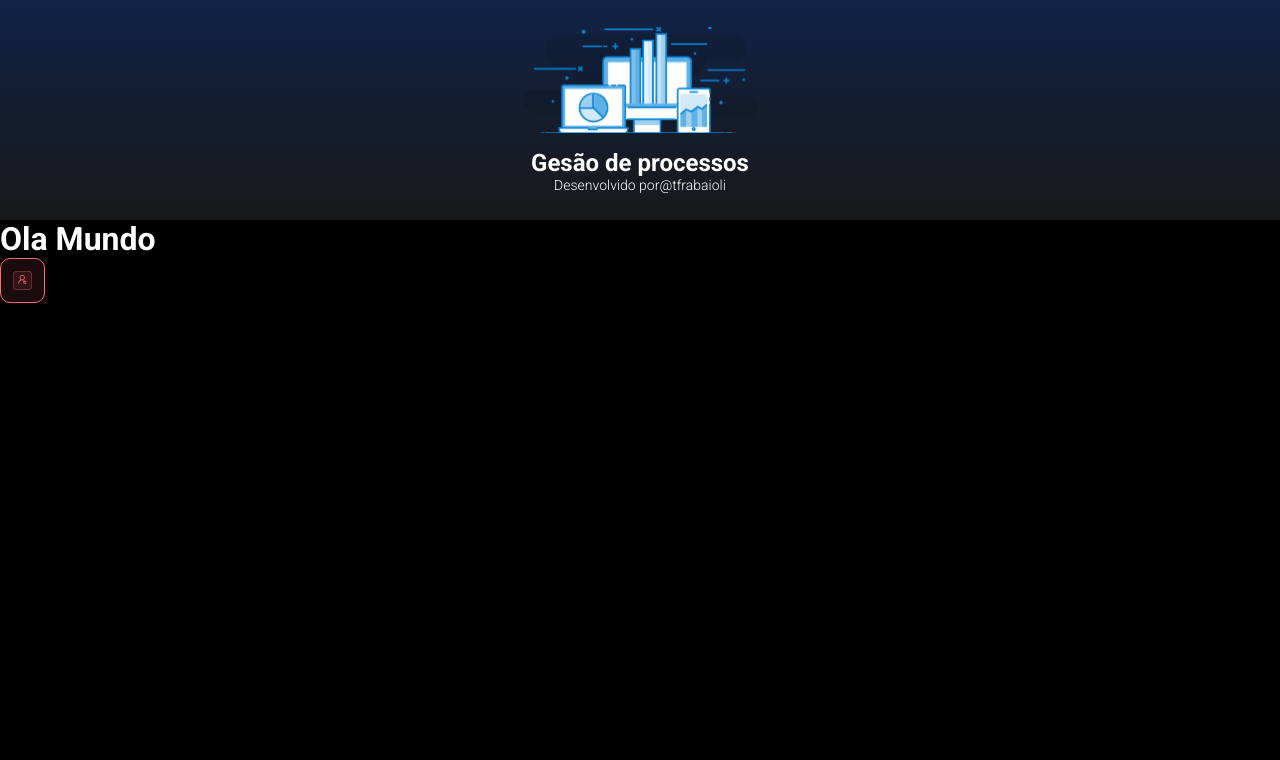
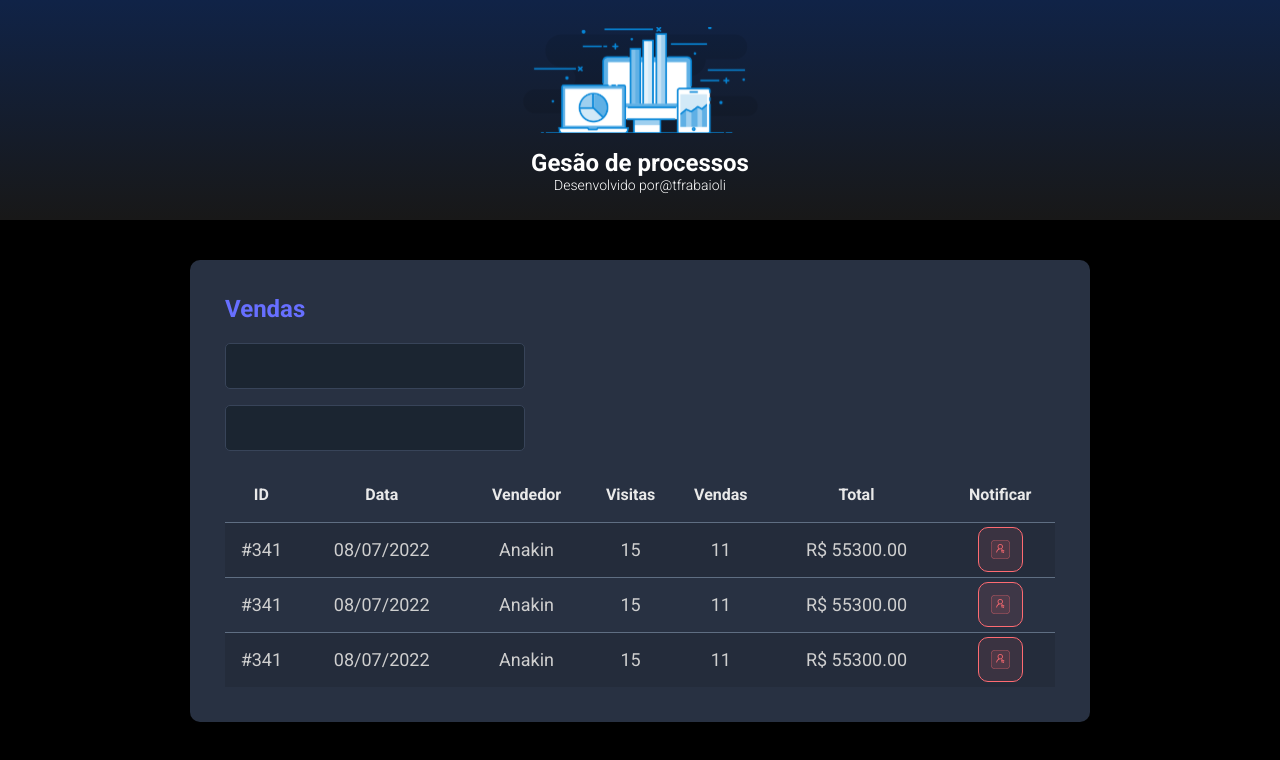
Before and after one commit to thiagorabaioli/tfrTools-front, a React (Vite) app: page / in a window 1280 px wide. Shown: the top 760 px of the page. Built offline with nearby package versions, Linux system fonts and the light colour scheme.

Commit message:
Other components

```diff
--- a/src/App.tsx
+++ b/src/App.tsx
@@ -1,5 +1,6 @@
 import Header from "./components/Header"
-import NotificationButton from "./components/NotificationButton"
+import SalesCard from "./components/SalesCard"
+
 
 
 function App() {
@@ -7,8 +8,13 @@
   return (
     <>
     <Header />
-    <h1> Ola Mundo</h1>
-    <NotificationButton />
+    <main>
+      <section id="sales">
+        <div className="dsmeta-container">
+        <SalesCard />
+        </div>
+        </section>
+        </main>
     </>
   )
 }
--- /dev/null
+++ b/src/components/SalesCard/index.tsx
@@ -0,0 +1,83 @@
+
+import NotificationButton from '../NotificationButton'
+import './styles.css'
+
+function SalesCard() {
+
+    return (
+      <>
+     <div className="dsmeta-card">
+            <h2 className="dsmeta-sales-title">Vendas</h2>
+            <div>
+              <div className="dsmeta-form-control-container">
+                <input className="dsmeta-form-control" type="text" />
+              </div>
+              <div className="dsmeta-form-control-container">
+                <input className="dsmeta-form-control" type="text"/>
+              </div>
+            </div>
+
+            <div>
+              <table className="dsmeta-sales-table">
+                <thead>
+                  <tr>
+                    <th className="show992">ID</th>
+                    <th className="show576">Data</th>
+                    <th>Vendedor</th>
+                    <th className="show992">Visitas</th>
+                    <th className="show992">Vendas</th>
+                    <th>Total</th>
+                    <th>Notificar</th>
+                  </tr>
+                </thead>
+                <tbody>
+                  <tr>
+                    <td className="show992">#341</td>
+                    <td className="show576">08/07/2022</td>
+                    <td>Anakin</td>
+                    <td className="show992">15</td>
+                    <td className="show992">11</td>
+                    <td>R$ 55300.00</td>
+                    <td>
+                      <div className="dsmeta-red-btn-container">
+                       <NotificationButton />
+                      </div>
+                    </td>
+                  </tr>
+                  <tr>
+                    <td className="show992">#341</td>
+                    <td className="show576">08/07/2022</td>
+                    <td>Anakin</td>
+                    <td className="show992">15</td>
+                    <td className="show992">11</td>
+                    <td>R$ 55300.00</td>
+                    <td>
+                      <div className="dsmeta-red-btn-container">
+                       <NotificationButton />
+                      </div>
+                    </td>
+                  </tr>
+                  <tr>
+                    <td className="show992">#341</td>
+                    <td className="show576">08/07/2022</td>
+                    <td>Anakin</td>
+                    <td className="show992">15</td>
+                    <td className="show992">11</td>
+                    <td>R$ 55300.00</td>
+                    <td>
+                      <div className="dsmeta-red-btn-container">
+                        <NotificationButton />
+                      </div>
+                    </td>
+                  </tr>
+                </tbody>
+
+              </table>
+            </div>
+
+          </div>
+      </>
+    )
+  }
+
+  export default SalesCard
--- /dev/null
+++ b/src/components/SalesCard/styles.css
@@ -0,0 +1,99 @@
+.dsmeta-card {
+    background-color: #283142;
+    border-radius: 10px;
+    padding: 30px 10px;
+  }
+
+
+  .dsmeta-sales-title {
+    color: #676fff;
+    font-size: 24px;
+    margin-bottom: 20px;
+  }
+
+  .dsmeta-form-control-container {
+    margin-bottom: 16px;
+    max-width: 300px;
+  }
+
+  .dsmeta-form-control {
+    width: 100%;
+    height: 46px;
+    background-color: #1b2531;
+    border: 1px solid #384459;
+    border-radius: 5px;
+    color: #9aaabe;
+    padding: 0 20px;
+    font-size: 18px;
+  }
+
+  .dsmeta-sales-table {
+    width: 100%;
+    border-spacing: 0;
+    border-collapse: collapse;
+  }
+
+  .dsmeta-sales-table thead {
+    height: 55px;
+    font-size: 16px;
+    color: #e9e9e9;
+    font-weight: 700;
+  }
+
+  .dsmeta-sales-table tbody {
+    font-size: 14px;
+    font-weight: 400;
+    color: #cfcfcf;
+    text-align: center;
+  }
+
+  .dsmeta-sales-table tbody tr {
+    height: 74px;
+    border-top: 1px solid #5f6e82;
+  }
+
+  .dsmeta-sales-table tbody tr:hover > td {
+    background-color: #384459;
+  }
+
+  .dsmeta-sales-table tbody tr:nth-child(odd) {
+    background-color: #242c3b;
+  }
+
+  .dsmeta-red-btn-container {
+      display: flex;
+      justify-content: center;
+  }
+
+
+  .show576 {
+      display: none;
+  }
+
+  .show992 {
+      display: none;
+  }
+
+  @media (min-width: 576px) {
+      .show576 {
+          display: table-cell;
+      }
+
+      .dsmeta-card {
+          padding: 35px;
+      }
+
+      .dsmeta-sales-table tbody tr {
+          height: 55px;
+      }
+
+      .dsmeta-sales-table tbody {
+          font-size: 18px;
+      }
+  }
+
+  @media (min-width: 992px) {
+      .show992 {
+          display: table-cell;
+      }
+  }
--- a/src/index.css
+++ b/src/index.css
@@ -19,3 +19,13 @@
   color: unset;
   text-decoration: none;
 }
+
+.dsmeta-container {
+  width: 100%;
+  max-width: 900px;
+  margin: 0 auto;
+}
+
+#sales {
+  padding: 40px 10px;
+}
```
